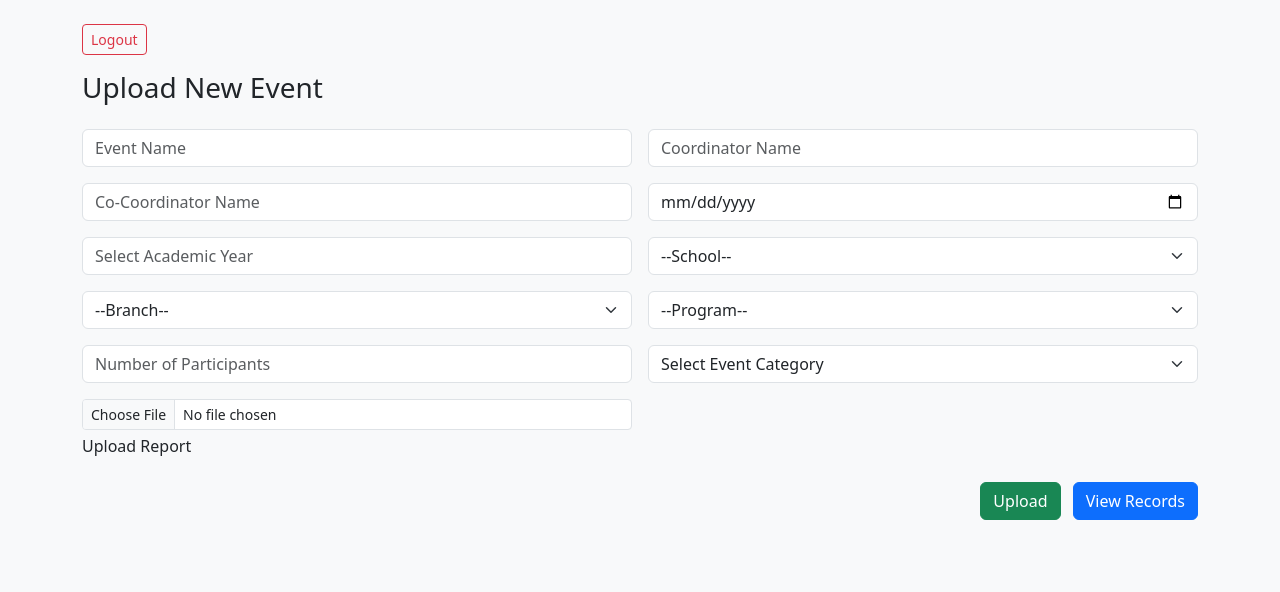
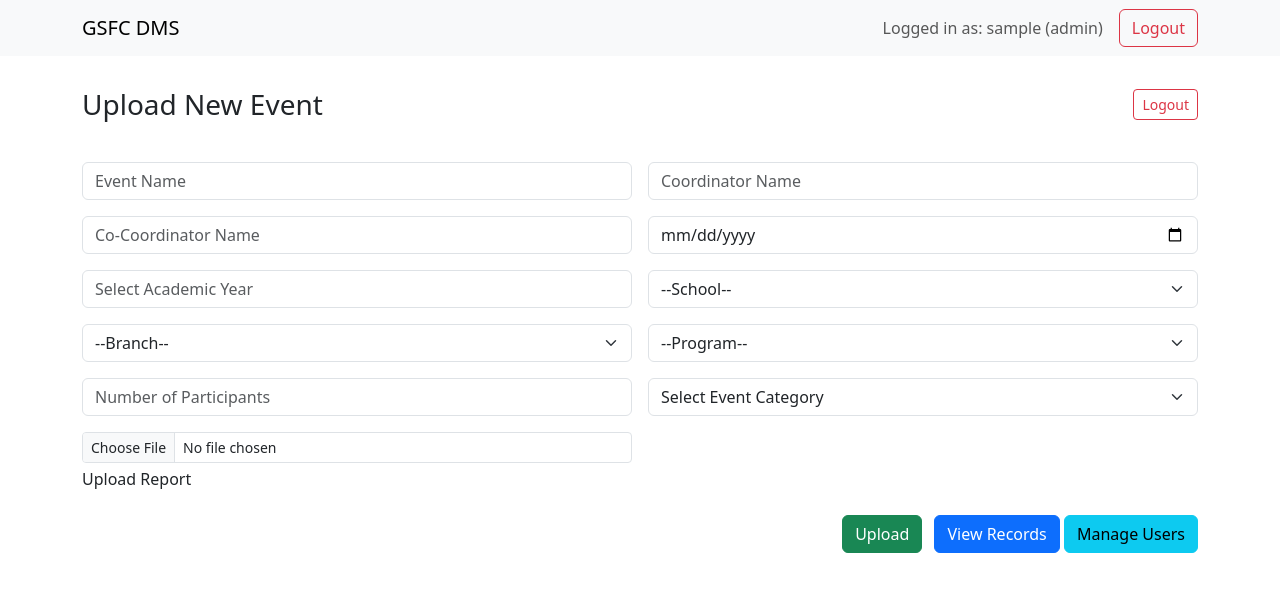
Before and after one commit to DB679/gsfc.repo, a Flask app: page / in a window 1280 px wide. Shown: the top 592 px of the page. Run offline with Flask 3, Linux system fonts and the light colour scheme; a user stored in the database is signed in; some libraries are stand-ins or nearby versions.

Commit message:
Add files via upload

```diff
--- a/templates/base.html
+++ b/templates/base.html
@@ -1,26 +1,42 @@
 <!DOCTYPE html>
 <html lang="en">
 <head>
-    <meta charset="UTF-8">
-    <title>Event Manager</title>
-    <link href="https://cdn.jsdelivr.net/npm/bootstrap@5.3.0/dist/css/bootstrap.min.css" rel="stylesheet">
+  <meta charset="UTF-8">
+  <meta name="viewport" content="width=device-width, initial-scale=1.0">
+  <title>{% block title %}GSFC DMS{% endblock %}</title>
+  <link href="https://cdn.jsdelivr.net/npm/bootstrap@5.3.0/dist/css/bootstrap.min.css" rel="stylesheet">
 </head>
-<body class="bg-light">
-<nav class="navbar navbar-expand-lg navbar-dark bg-primary">
-  <div class="container-fluid">
-    <a class="navbar-brand" href="{{ url_for('index') }}">Event Manager</a>
-    <div class="d-flex">
+<body>
+  <nav class="navbar navbar-expand-lg navbar-light bg-light">
+    <div class="container">
+      <a class="navbar-brand" href="{{ url_for('index') }}">GSFC DMS</a>
       {% if session.get('user') %}
-        <span class="navbar-text text-white me-3">Logged in as: {{ session['user'] }} ({{ session['role'] }})</span>
-        <a class="btn btn-light me-2" href="{{ url_for('logout') }}">Logout</a>
-      {% else %}
-        <a class="btn btn-light" href="{{ url_for('login') }}">Login</a>
+        <div class="ms-auto d-flex align-items-center">
+          <span class="navbar-text me-3">
+            Logged in as: {{ session['user'] }} ({{ session['role'] }})
+          </span>
+          <a href="{{ url_for('logout') }}" class="btn btn-outline-danger">Logout</a>
+        </div>
       {% endif %}
     </div>
+  </nav>
+
+  <div class="container mt-4">
+    {% with messages = get_flashed_messages(with_categories=true) %}
+      {% if messages %}
+        {% for category, message in messages %}
+          <div class="alert alert-{{ category }} alert-dismissible fade show" role="alert">
+            {{ message }}
+            <button type="button" class="btn-close" data-bs-dismiss="alert" aria-label="Close"></button>
+          </div>
+        {% endfor %}
+      {% endif %}
+    {% endwith %}
+
+    {% block content %}{% endblock %}
   </div>
-</nav>
-<div class="container my-4">
-    {% block content %}{% endblock %}
-</div>
+
+  <script src="https://cdn.jsdelivr.net/npm/bootstrap@5.3.0/dist/js/bootstrap.bundle.min.js"></script>
+  {% block scripts %}{% endblock %}
 </body>
 </html>
--- a/templates/index.html
+++ b/templates/index.html
@@ -1,15 +1,11 @@
-<!doctype html>
-<html lang="en">
-<head>
-  <meta charset="utf-8">
-  <title>Upload Event</title>
-  <link href="https://cdn.jsdelivr.net/npm/bootstrap@5.3.0/dist/css/bootstrap.min.css" rel="stylesheet">
-</head>
-<body class="bg-light">
+{% extends 'base.html' %}
+{% block title %}Upload Event{% endblock %}
+{% block content %}
 
-<div class="container mt-4">
+<div class="d-flex justify-content-between align-items-center mb-3">
+  <h3 class="mt-2">Upload New Event</h3>
   <a href="{{ url_for('logout') }}" class="btn btn-sm btn-outline-danger">Logout</a>
-  <h3 class="mt-3">Upload New Event</h3>
+</div>
 
 <form method="post" enctype="multipart/form-data" class="row g-3 mt-2">
   <div class="col-md-6">
@@ -63,16 +59,15 @@
   <div class="col-md-12 text-end">
     <button class="btn btn-success">Upload</button>
     <a href="{{ url_for('view_records') }}" class="btn btn-primary ms-2">View Records</a>
+     {% if session.role == 'admin' %}
+        <a href="{{ url_for('manage_users') }}" class="btn btn-info">Manage Users</a>
+      {% endif %}
   </div>
 </form>
 
-  {% with messages = get_flashed_messages(with_categories=true) %}
-    {% for c, m in messages %}
-      <div class="alert alert-{{c}} mt-3">{{m}}</div>
-    {% endfor %}
-  {% endwith %}
-</div>
+{% endblock %}
 
+{% block scripts %}
 <script>
   const schoolSelect = document.getElementById('school');
   const branchSelect = document.getElementById('branch');
@@ -120,7 +115,6 @@
     }
   });
 
-  // Academic year picker
   function showYearPicker() {
     const input = document.getElementById('academic_year');
     let years = [];
@@ -156,6 +150,4 @@
     picker.focus();
   }
 </script>
-
-</body>
-</html>
+{% endblock %}
--- a/templates/register.html
+++ b/templates/register.html
@@ -16,7 +16,8 @@
               <img src="{{ url_for('static', filename='gsfc_logo.jpg') }}" style="max-width:180px; max-height:80px;">
             </div>
             <h3 class="card-title text-center mb-4">Sign Up</h3>
-            <form id="signupForm" method="POST" action="/signup">
+            <!-- Updated form action -->
+            <form id="signupForm" method="POST" action="/register">
               <div class="mb-3">
                 <label for="name" class="form-label">Name</label>
                 <input type="text" class="form-control" id="name" name="name" required autocomplete="name" />
@@ -111,7 +112,7 @@
 
   schoolSelect.addEventListener('change', function() {
     const selectedSchool = this.value;
-    departmentSelect.innerHTML = '<option value="">Select Branch</option>';
+    departmentSelect.innerHTML = '<option value="">Select Department</option>';
     programSelect.innerHTML = '<option value="">Select Program</option>';
 
     if (branches[selectedSchool]) {
```
Also changed, not shown: templates/edit_profile.html (added, +35 -0 lines), templates/manage_users.html (added, +58 -0 lines). Lines whose indentation alone changed are shown as unchanged.
